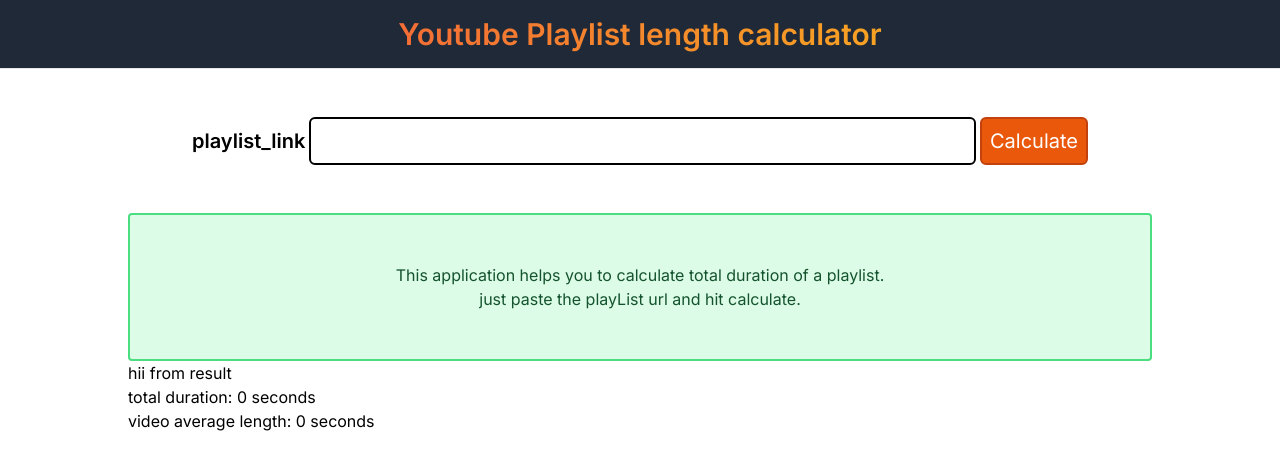
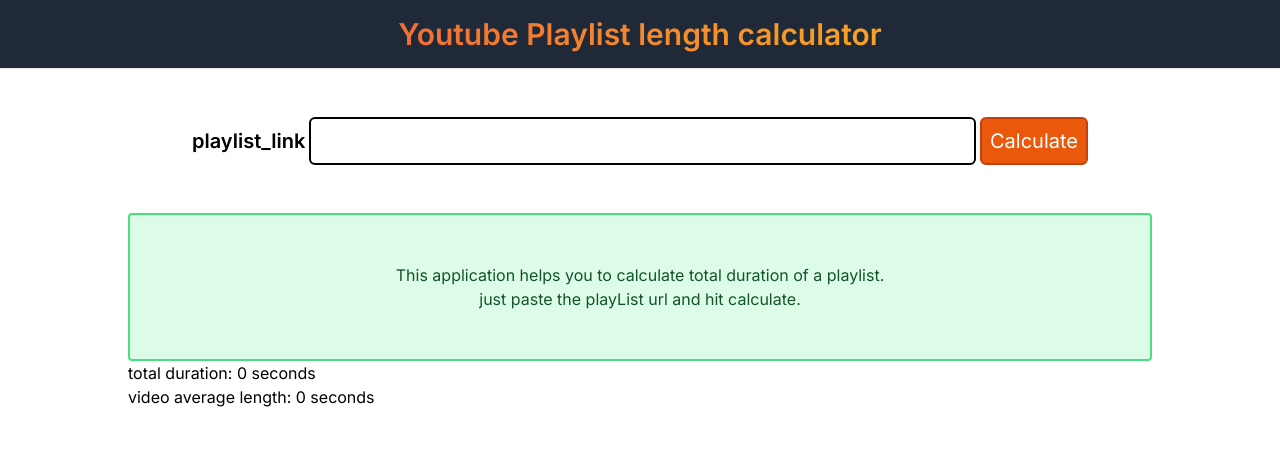
Before and after one commit to RitikRajput696/ytplenc, a Next.js app: page / in a window 1280 px wide. Shown: the top 470 px of the page. Built offline with nearby package versions, Linux system fonts and the light colour scheme; no server answers.

Commit message:
removed unnecesary lines

```diff
--- a/src/app/page.js
+++ b/src/app/page.js
@@ -3,7 +3,6 @@
 import Form from "@/components/Form";
 import Notice from "@/components/Notice";
 import Result from "@/components/Result";
-import handlePlayList from "./api/route";
 
 export default function Home() {
   const [playListId, setPlayListId] = useState(null);
@@ -11,8 +10,6 @@
   function handleId(id) {
     setPlayListId(id);
   }
-  // console.log("hii");
-  // console.log(handlePlayList(playListId));
 
   return (
     <main className="m-auto max-w-screen-lg">
--- a/src/components/Result.jsx
+++ b/src/components/Result.jsx
@@ -27,7 +27,6 @@
 
   return (
     <div>
-      <h1>hii from result</h1>
       <div>{isLoading ? <p>loading ...</p> : processVidData()}</div>
     </div>
   );
```
